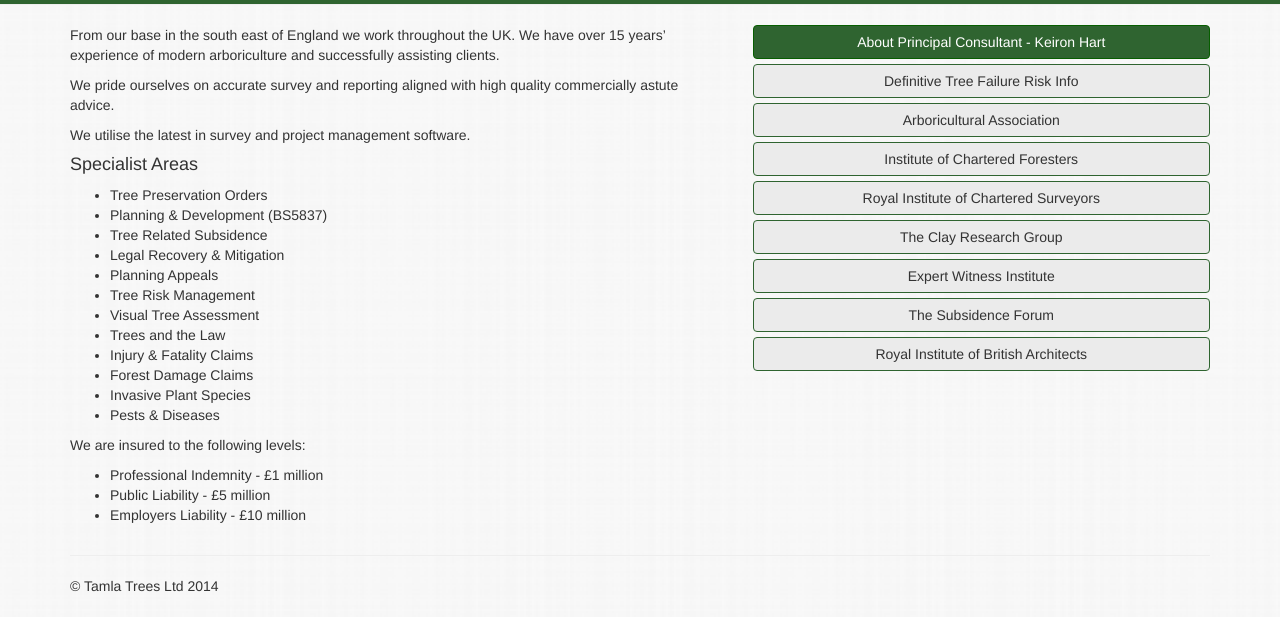
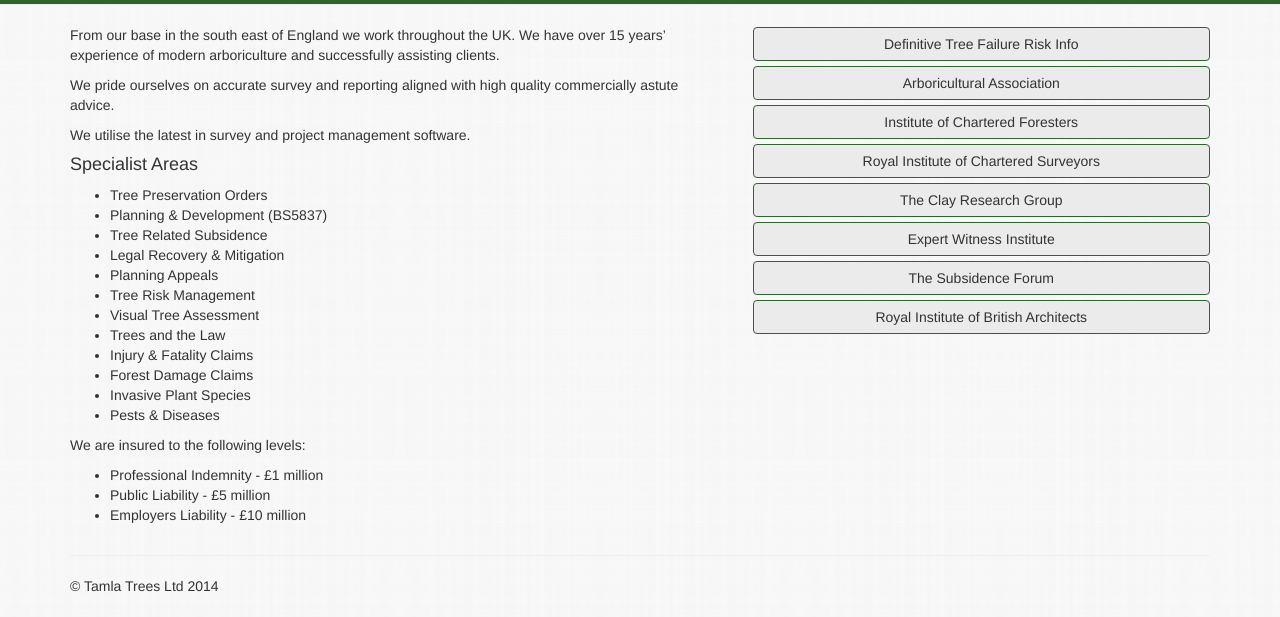
Before and after one commit to yulqen/tamlatrees.com, a plain HTML site: page about/index.html in a window 1280 px wide. Shown: the part 183-800 px from the top of the page. Drawn offline with nearby package versions, Linux system fonts and the light colour scheme.

Commit message:
Remove About PDF following request

```diff
--- a/about/index.html
+++ b/about/index.html
@@ -131,7 +131,7 @@
              </ul>
           </div>
         <div class="col-md-5">
-          <a class="btn btn-primary btn-block" href="pdf/about_keiron.pdf" role="button">About Principal Consultant - Keiron Hart</a>
+          <!-- <a class="btn btn-primary btn-block" href="pdf/about_keiron.pdf" role="button">About Principal Consultant - Keiron Hart</a> -->
           <a class="btn btn-default-sexed btn-block" href="http://www.hse.gov.uk/foi/internalops/sims/ag_food/010705.htm">Definitive Tree Failure Risk Info</a>
           <a class="btn btn-default-sexed btn-block" href="http://www.trees.org.uk">Arboricultural Association</a>
           <a class="btn btn-default-sexed btn-block" href="http://www.charteredforesters.org">Institute of Chartered Foresters</a>
```
Also changed, not shown: 1 other file.
